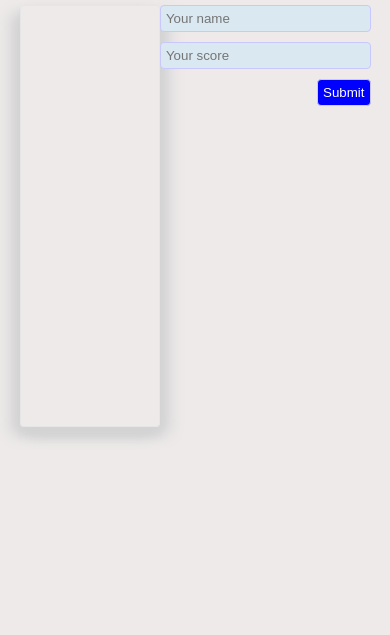
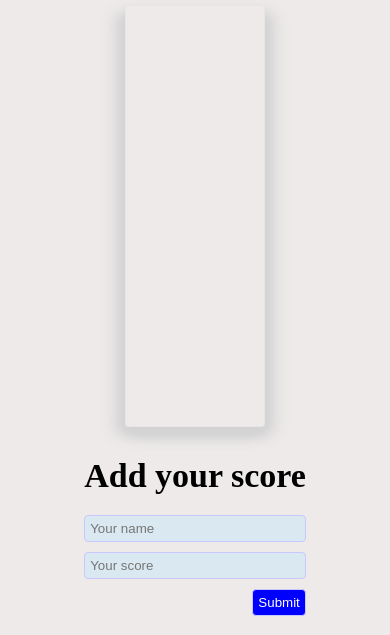
Before and after one commit to jorgegoco/Leaderboard, a website built with webpack: page src/index.html in a window 390 px wide. Shown: the part 275-910 px from the top of the page. Before the commit the page ends 844 px from the top, so only its background shows below. Built offline with nearby package versions, Linux system fonts and the light colour scheme; no server answers.

Commit message:
Change flex direction in main blocks

```diff
--- a/src/index.css
+++ b/src/index.css
@@ -90,6 +90,10 @@ form > .form-button {
   color: white;
 }
 
-@media (max-width: 700px) {
-
+@media (max-width: 740px) {
+  .big-main {
+    flex-direction: column;
+    align-items: center;
+    row-gap: 30px;
+  }
 }
```
